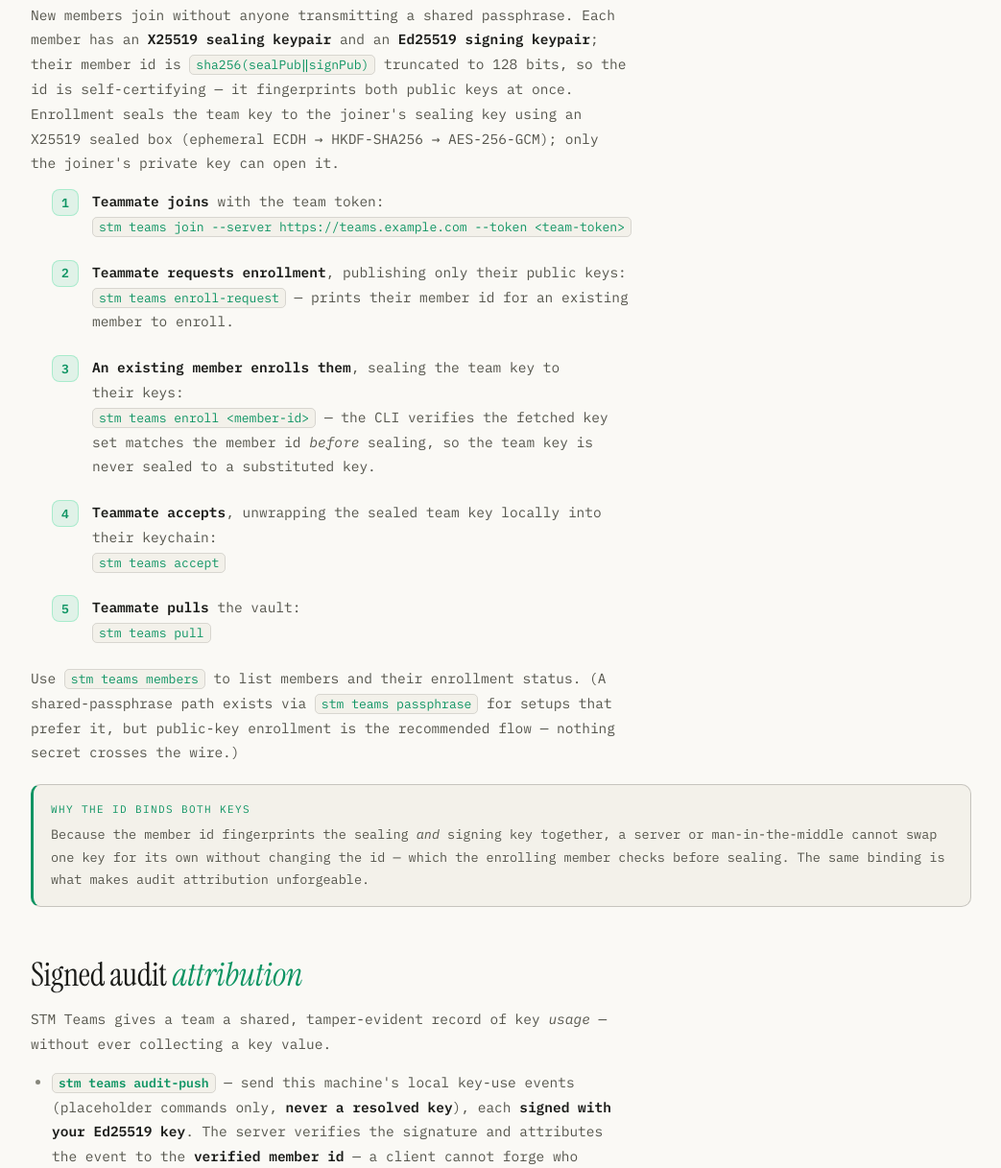
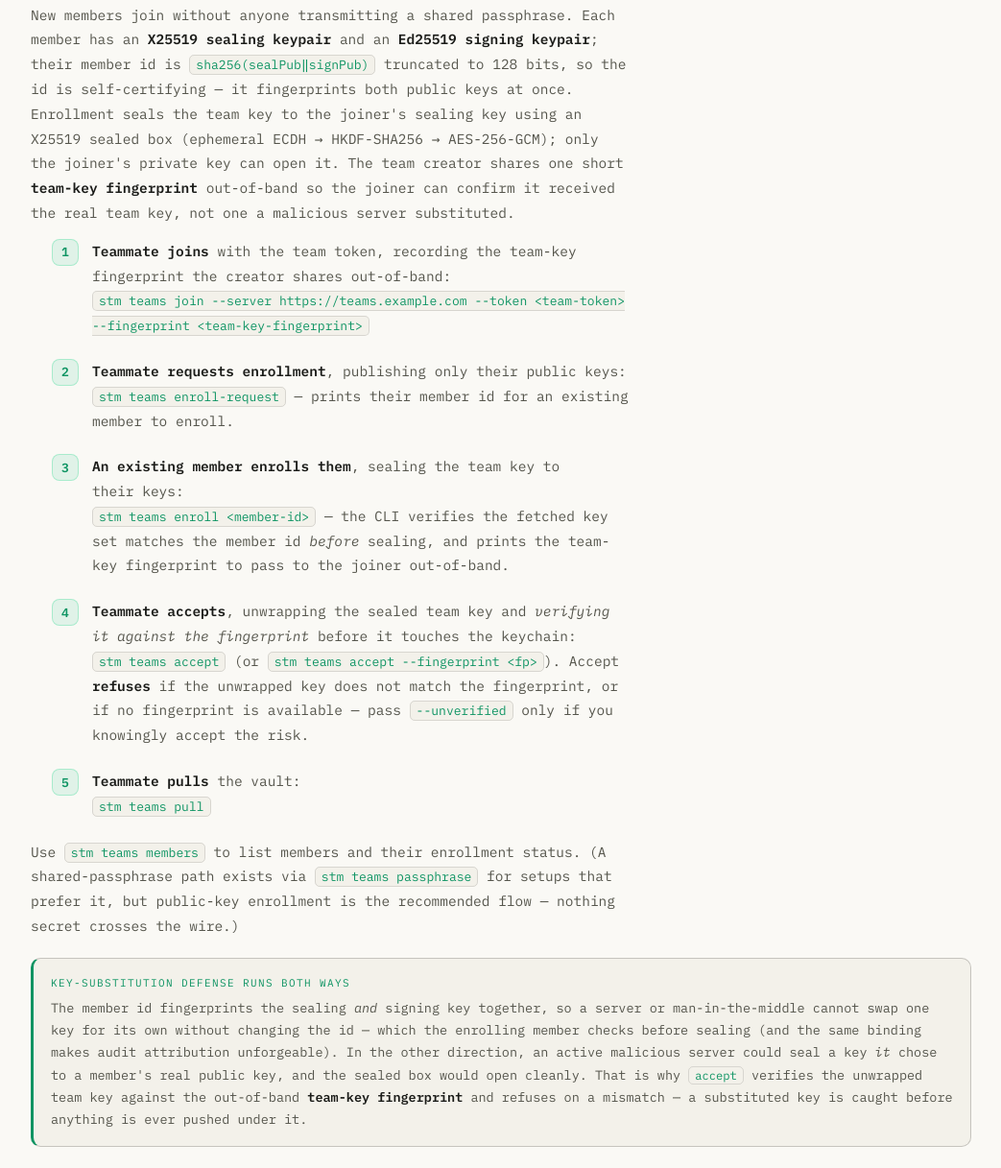
Before and after one commit to matterhornso/subscribetome, a website: page docs/teams.html in a window 1280 px wide. Shown: the part 3851-5068 px from the top of the page at 96% size, without its empty margins (118-1161 px from the left). Drawn offline with Linux system fonts and the light colour scheme.

Commit message:
harden: dashboard CSP + team-key fingerprint docs (#25 follow-ups) (#28)
* harden: Content-Security-Policy on the dashboard document

The dashboard renders user-controlled strings (key labels, audit command
text) and is fully inline (no external assets, fetch only to same-origin
/api). Add a strict CSP to the HTML response: default-src 'none' with
connect-src/img-src limited to self, so even if a value ever escaped its
esc() the injected script has no channel to beacon a key off-origin.
'unsafe-inline' stays (the page is inline-by-design, no build to nonce);
the exfil channels are what this closes. Loopback + token still gate the
page. Verified: no CSP violations, dashboard fully functional under it.

Follow-up from the #25 platform review (deferred item).

* docs(teams): document the out-of-band team-key fingerprint step

#25 made `stm teams accept` verify the unwrapped team key against an
out-of-band fingerprint (refusing on mismatch, or when none is available
unless --unverified), closing the acceptor-side substitution gap where a
malicious server seals a key IT chose to a member's real public key. The
enrollment docs still showed the old passphrase-free flow without it. Add
--fingerprint to the join/accept steps, note enroll prints the fingerprint
to share, and expand the callout to cover both directions of the
key-substitution defense (enroller id-check + acceptor fingerprint-check).

Follow-up from the #25 platform review (deferred item).

* docs(changelog): record M1, boot orb, #25 hardening, CSP under Unreleased

The Unreleased section was empty despite three landings since 1.2.0.
Fill it in: M1 signing identity (#24) and the dashboard boot orb (#26)
under Added; the team-key enrollment authenticity fix + nonce/broker
hardening (#25) and the new dashboard CSP under Security; the teams
fingerprint docs under Docs. Version number left for release-cut.

* test(ui): assert the dashboard document sets a strict CSP

Raw-fetch HTTP-posture check (no browser) alongside the auth/rebind
assertions: the / document must carry default-src 'none' and
connect-src 'self' with no wildcard, guarding the new dashboard CSP
against regression.

---------

Co-authored-by: Abhinav Ramesh <abhinav@chainflux.com>

```diff
--- a/docs/teams.html
+++ b/docs/teams.html
@@ -417,21 +417,25 @@ team creation ENABLED (admin token set)</pre>
     an <b>Ed25519 signing keypair</b>; their member id is <code>sha256(sealPub‖signPub)</code> truncated to 128 bits, so
     the id is self-certifying — it fingerprints both public keys at once. Enrollment seals the team key to the joiner's
     sealing key using an X25519 sealed box (ephemeral ECDH → HKDF-SHA256 → AES-256-GCM); only the joiner's private key
-    can open it.
+    can open it. The team creator shares one short <b>team-key fingerprint</b> out-of-band so the joiner can confirm it
+    received the real team key, not one a malicious server substituted.
   </p>
   <ol class="steps-num">
-    <li><b>Teammate joins</b> with the team token:<br><code>stm teams join --server https://teams.example.com --token &lt;team-token&gt;</code></li>
+    <li><b>Teammate joins</b> with the team token, recording the team-key fingerprint the creator shares out-of-band:<br><code>stm teams join --server https://teams.example.com --token &lt;team-token&gt; --fingerprint &lt;team-key-fingerprint&gt;</code></li>
     <li><b>Teammate requests enrollment</b>, publishing only their public keys:<br><code>stm teams enroll-request</code> — prints their member id for an existing member to enroll.</li>
-    <li><b>An existing member enrolls them</b>, sealing the team key to their keys:<br><code>stm teams enroll &lt;member-id&gt;</code> — the CLI verifies the fetched key set matches the member id <em>before</em> sealing, so the team key is never sealed to a substituted key.</li>
-    <li><b>Teammate accepts</b>, unwrapping the sealed team key locally into their keychain:<br><code>stm teams accept</code></li>
+    <li><b>An existing member enrolls them</b>, sealing the team key to their keys:<br><code>stm teams enroll &lt;member-id&gt;</code> — the CLI verifies the fetched key set matches the member id <em>before</em> sealing, and prints the team-key fingerprint to pass to the joiner out-of-band.</li>
+    <li><b>Teammate accepts</b>, unwrapping the sealed team key and <em>verifying it against the fingerprint</em> before it touches the keychain:<br><code>stm teams accept</code> (or <code>stm teams accept --fingerprint &lt;fp&gt;</code>). Accept <b>refuses</b> if the unwrapped key does not match the fingerprint, or if no fingerprint is available — pass <code>--unverified</code> only if you knowingly accept the risk.</li>
     <li><b>Teammate pulls</b> the vault:<br><code>stm teams pull</code></li>
   </ol>
   <p>Use <code>stm teams members</code> to list members and their enrollment status. (A shared-passphrase path exists via <code>stm teams passphrase</code> for setups that prefer it, but public-key enrollment is the recommended flow — nothing secret crosses the wire.)</p>
   <div class="callout note">
-    <div class="h">Why the id binds both keys</div>
-    <p>Because the member id fingerprints the sealing <em>and</em> signing key together, a server or man-in-the-middle
-    cannot swap one key for its own without changing the id — which the enrolling member checks before sealing. The same
-    binding is what makes audit attribution unforgeable.</p>
+    <div class="h">Key-substitution defense runs both ways</div>
+    <p>The member id fingerprints the sealing <em>and</em> signing key together, so a server or man-in-the-middle
+    cannot swap one key for its own without changing the id — which the enrolling member checks before sealing (and the
+    same binding makes audit attribution unforgeable). In the other direction, an active malicious server could seal a
+    key <em>it</em> chose to a member's real public key, and the sealed box would open cleanly. That is why
+    <code>accept</code> verifies the unwrapped team key against the out-of-band <b>team-key fingerprint</b> and refuses
+    on a mismatch — a substituted key is caught before anything is ever pushed under it.</p>
   </div>
 
   <h2 id="audit">Signed audit <em>attribution</em><a class="anchor" href="#audit" aria-label="Link to this section">#</a></h2>
```
Also changed, not shown: src/daemon.ts (+22 -1 lines), tests-ui/dashboard.suite.mjs (+11 -0 lines), CHANGELOG.md.
